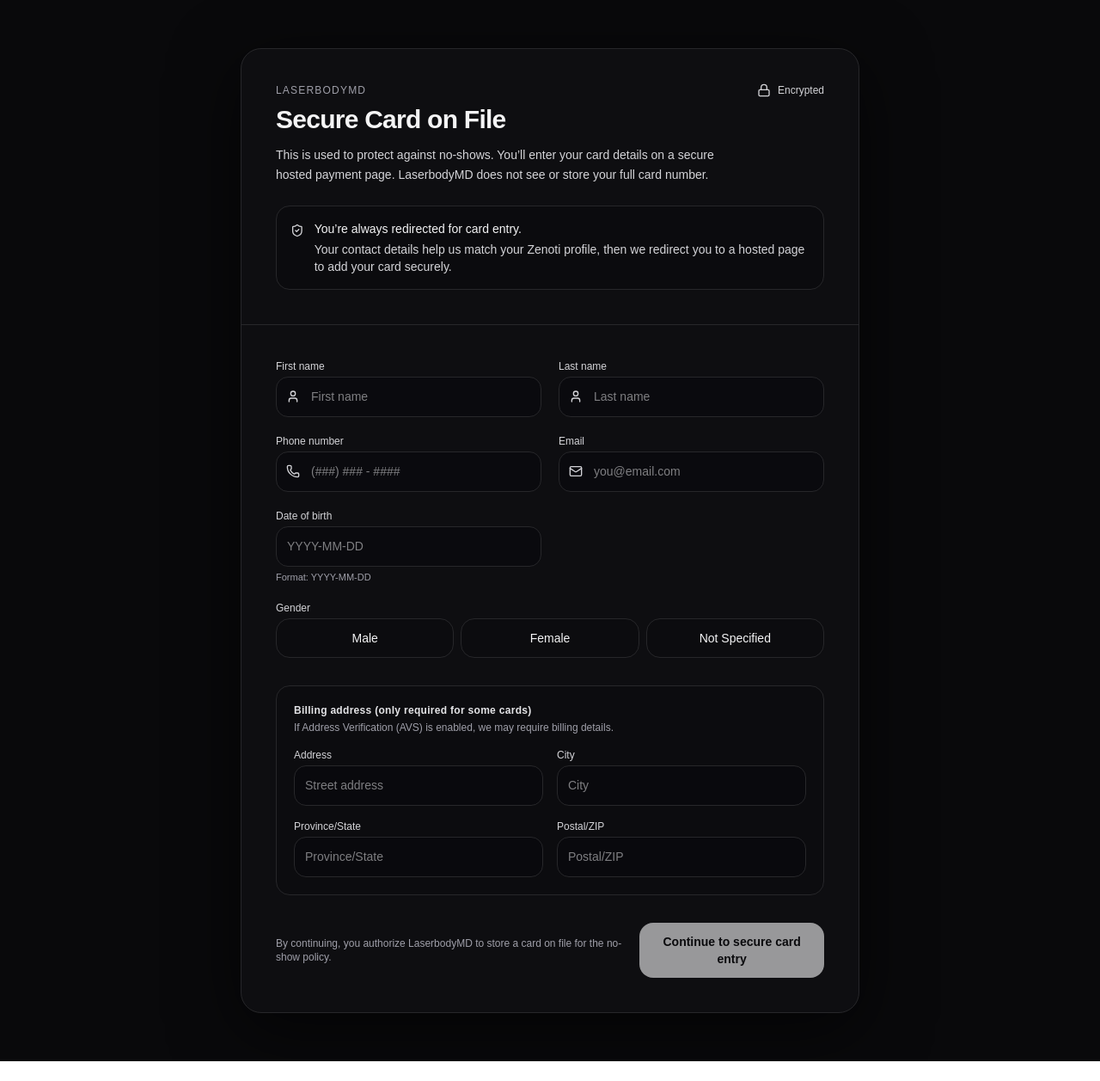
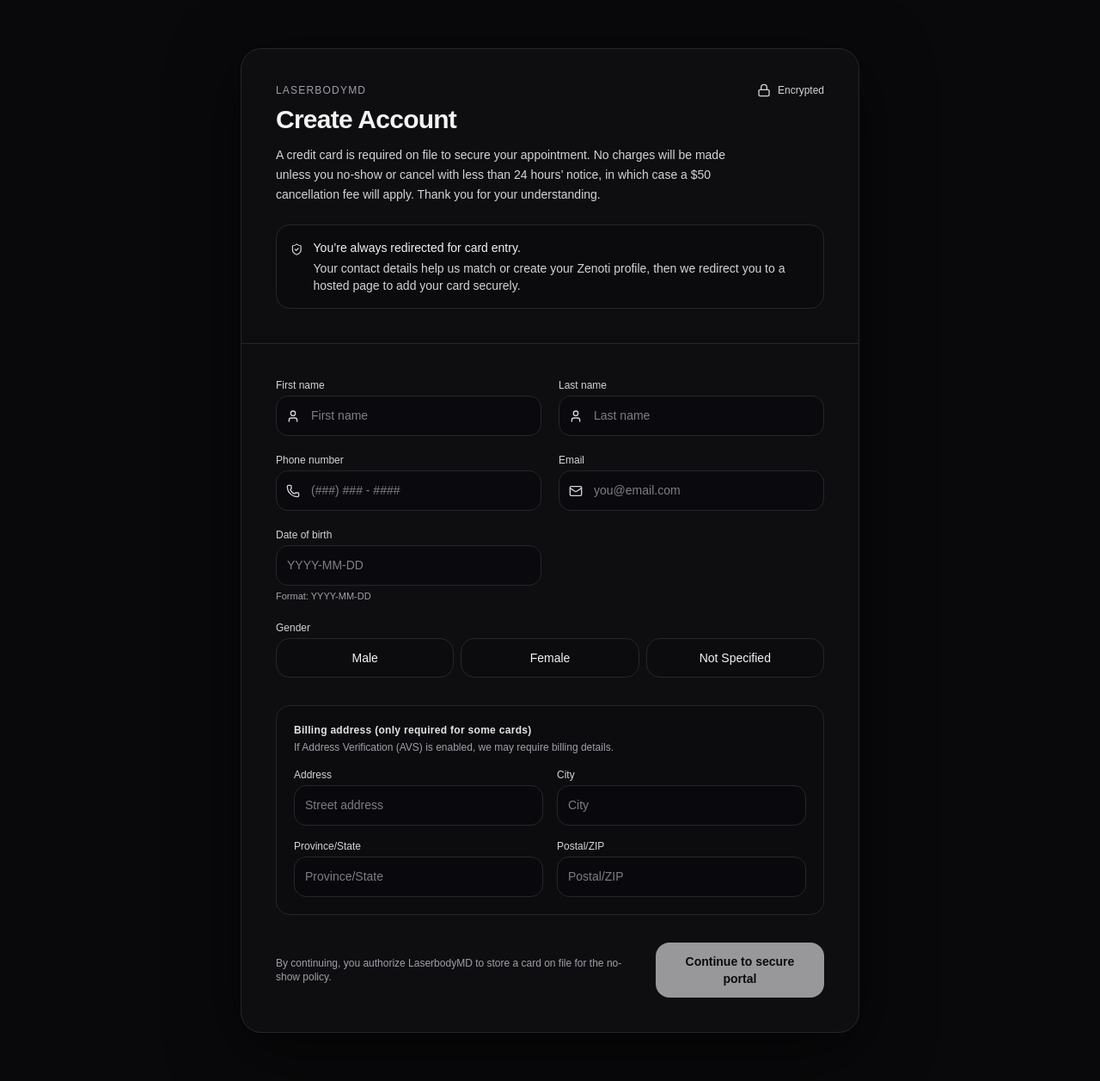
Before and after one commit to MeikaiRoller/client-portal, a Next.js app in the folder laserbody-card-capture/: page /card in a window 1280 px wide. Shown: the whole page at 86% size. Before the commit the page ends 1234 px from the top, so only its background shows below. Built offline with nearby package versions, Linux system fonts and the light colour scheme.

Commit message:
Edited verbage and changed name of webtool to "Create Account"

```diff
--- a/laserbody-card-capture/src/app/card/page.tsx
+++ b/laserbody-card-capture/src/app/card/page.tsx
@@ -149,11 +149,10 @@ export default function CardCapturePage() {
                   LaserbodyMD
                 </div>
                 <h1 className="mt-2 text-2xl sm:text-3xl font-semibold tracking-tight">
-                  Secure Card on File
+                  Create Account
                 </h1>
                 <p className="mt-3 text-sm text-zinc-300 max-w-xl leading-relaxed">
-                  This is used to protect against no-shows. You’ll enter your card details on a secure hosted payment page.
-                  LaserbodyMD does not see or store your full card number.
+                  A credit card is required on file to secure your appointment. No charges will be made unless you no-show or cancel with less than 24 hours’ notice, in which case a $50 cancellation fee will apply. Thank you for your understanding.
                 </p>
               </div>
 
@@ -171,7 +170,7 @@ export default function CardCapturePage() {
                     You’re always redirected for card entry.
                   </div>
                   <div className="mt-1 text-zinc-300">
-                    Your contact details help us match your Zenoti profile, then we redirect you to a hosted page to add your card securely.
+                    Your contact details help us match or create your Zenoti profile, then we redirect you to a hosted page to add your card securely.
                   </div>
                 </div>
               </div>
@@ -319,7 +318,7 @@ export default function CardCapturePage() {
                 disabled={!canContinue || loading}
                 className="w-full sm:w-auto rounded-2xl bg-zinc-100 px-5 py-3 text-sm font-semibold text-zinc-950 hover:bg-white transition disabled:opacity-60"
               >
-                {loading ? "Redirecting…" : "Continue to secure card entry"}
+                {loading ? "Redirecting…" : "Continue to secure portal"}
               </button>
               {error && (
                 <div className="mt-3 text-sm text-red-300">
```
Also changed, not shown: 1 other file (tests, documents, lock files or other folders).
